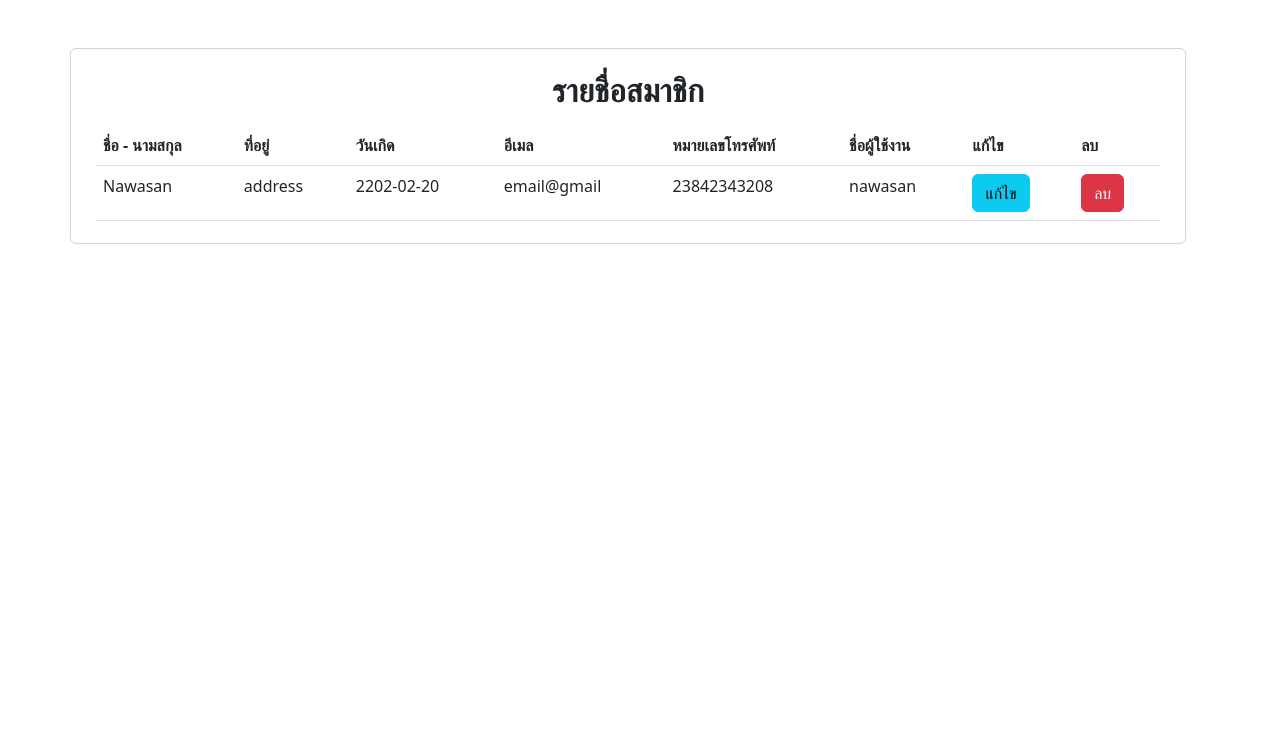
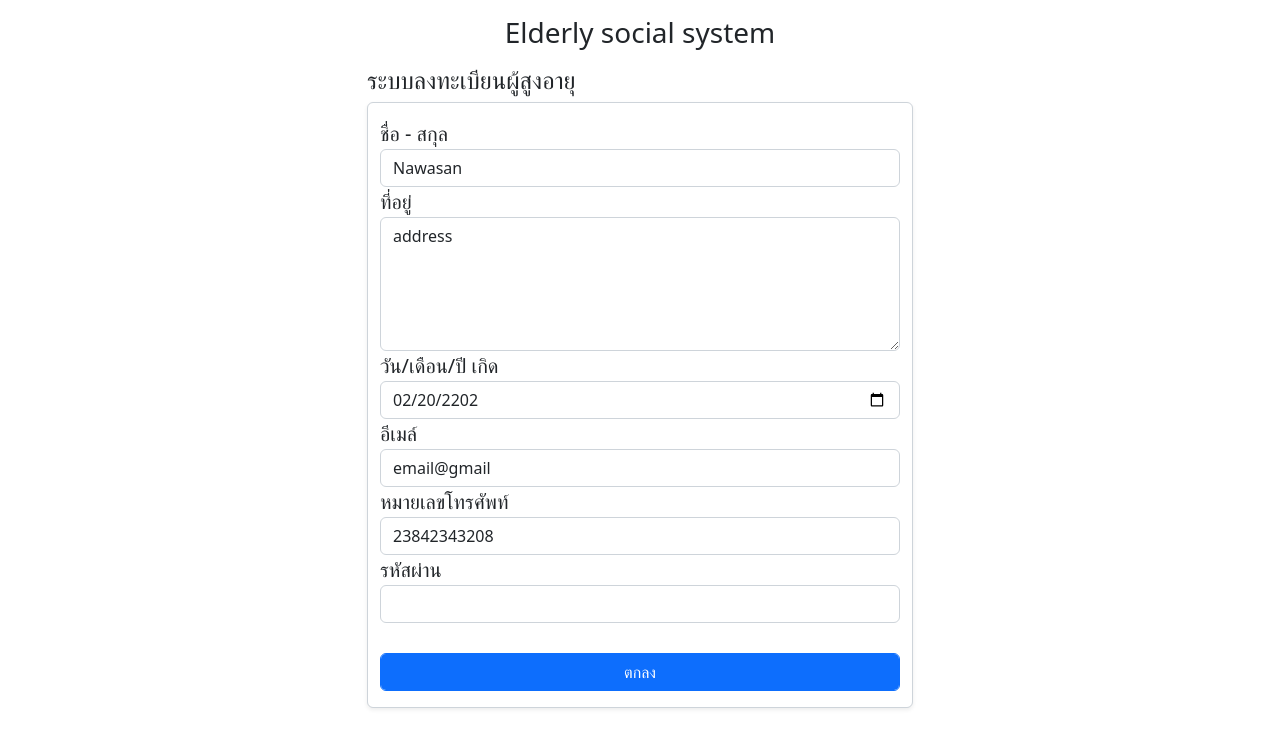
Before and after one commit to Arikato111/learn-member-mysql, a PHP site: page /member?edit&id=1 in a window 1280 px wide. Shown: the part 56-800 px from the top of the page. Run offline with PHP 8.4, Linux system fonts and the light colour scheme; data comes from the database, SQL or seed files in the repository.

Commit message:
update edit member

```diff
--- a/components/Database.php
+++ b/components/Database.php
@@ -11,7 +11,15 @@ class Database {
         );
 
     }
-
+    public function getMemberInfo($id) {
+        $result = $this->conn->query("SELECT * FROM member WHERE mem_id = '{$id}' LIMIT 1");
+        $member = mysqli_fetch_assoc($result);
+        if($member) {
+            return $member;
+        } else {
+            return false;
+        }
+    }
     public function getAllMember() {
         $result = $this->conn->query("SELECT * FROM member");
         $allMember = mysqli_fetch_all($result, MYSQLI_ASSOC);
--- a/components/FetchMemberList.php
+++ b/components/FetchMemberList.php
@@ -13,7 +13,7 @@ $fetchMemberList = function () {
             <td>{$mb['mem_email']}</td>
             <td>{$mb['mem_tel']}</td>
             <td>{$mb['mem_user']}</td>
-            <td><a href="/member?edit"><button class="btn btn-info">แก้ไข</button></a></td>
+            <td><a href="/member?edit&id={$mb['mem_id']}"><button class="btn btn-info">แก้ไข</button></a></td>
             <td><a href="/member?delete&id={$mb['mem_id']}"><button class="btn btn-danger">ลบ</button></a></td>
         </tr>
         HTML;
--- /dev/null
+++ b/components/editMember.php
@@ -0,0 +1,50 @@
+<?php
+$title = import('nexit/title');
+
+$export = function () use ($title) {
+    if(!isset($_GET['id']) || empty($_GET['id'])) {
+        header("Location: /member");
+    }
+
+    if(isset($_POST['submit'])) return "hello";
+
+    $db = new Database;
+    $member = $db->getMemberInfo($_GET['id']);
+
+    $title("Edit member | {$member['mem_user']}");
+    return <<<HTML
+    <div class="container">
+        <div class="row">
+            <div class="col-md-3"></div>
+            <div class="col-md-6">
+                <h3 class="text-center my-3">Elderly social system</h3>
+                <h4>ระบบลงทะเบียนผู้สูงอายุ</h4>
+                <form class="form-control fs-5 shadow-sm py-3" action="/member?edit&id={$_GET['id']}" method="post">
+                    <label for="">ชื่อ - สกุล</label>
+                    <input class="form-control" type="text" name="mem_name" value="{$member['mem_name']}" required>
+
+                    <label for="">ที่อยู่</label>
+                    <textarea class="form-control" name="mem_address" id="" cols="30" rows="5" required>{$member['mem_address']}</textarea>
+
+                    <label for="">วัน/เดือน/ปี เกิด</label>
+                    <input class="form-control" type="date" name="mem_date"  value="{$member['mem_date']}" required>
+
+                    <label for="">อีเมล์</label>
+                    <input class="form-control" type="email" name="mem_email"  value="{$member['mem_email']}" required>
+
+                    <label for="">หมายเลขโทรศัพท์</label>
+                    <input class="form-control" type="number" name="mem_tel"  value="{$member['mem_tel']}" required>
+
+                    <label for="">รหัสผ่าน</label>
+                    <input class="form-control" type="password" name="mem_password" required>
+
+                    <label for=""></label>
+                    <input class="form-control btn btn-primary" type="submit" name="submit" value="ตกลง" >
+
+                </form>
+            </div>
+        </div>
+        <div class="col-md-3"></div>
+    </div>
+    HTML;
+};
--- a/pages/member.php
+++ b/pages/member.php
@@ -1,10 +1,12 @@
 <?php
 $deleteMember = import('./components/deleteMember');
+$editMember = import('./components/editMember');
 $fetchMemberList = import('./components/FetchMemberList');
 $title = import('nexit/title');
 
-$Member = function() use ($title, $fetchMemberList, $deleteMember) {
+$Member = function() use ($title, $fetchMemberList, $editMember, $deleteMember) {
     if(isset($_GET['delete'])) return $deleteMember();
+    if(isset($_GET['edit'])) return $editMember();
 
     $title("Member");
     return <<<HTML
```
Also changed, not shown: README.md.
